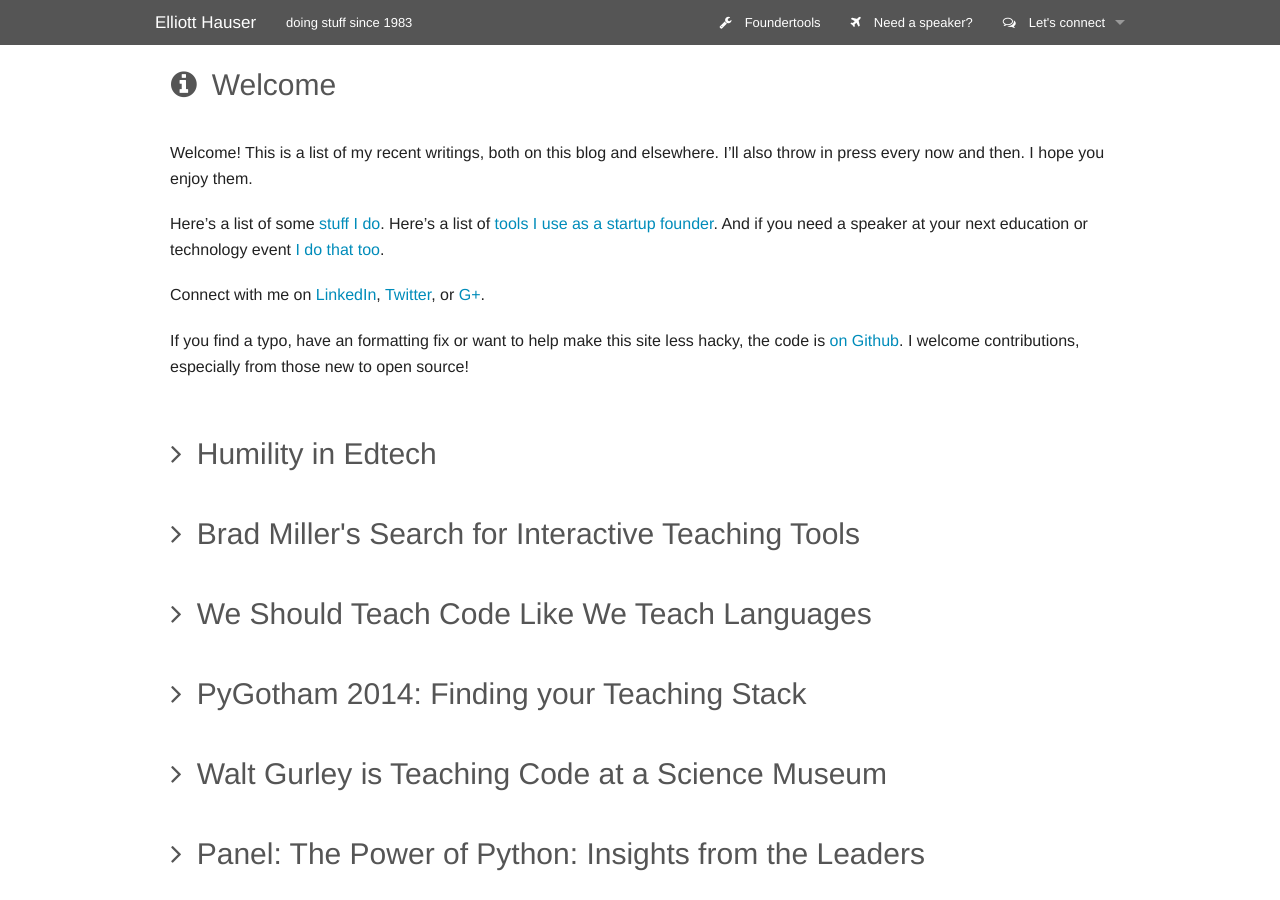
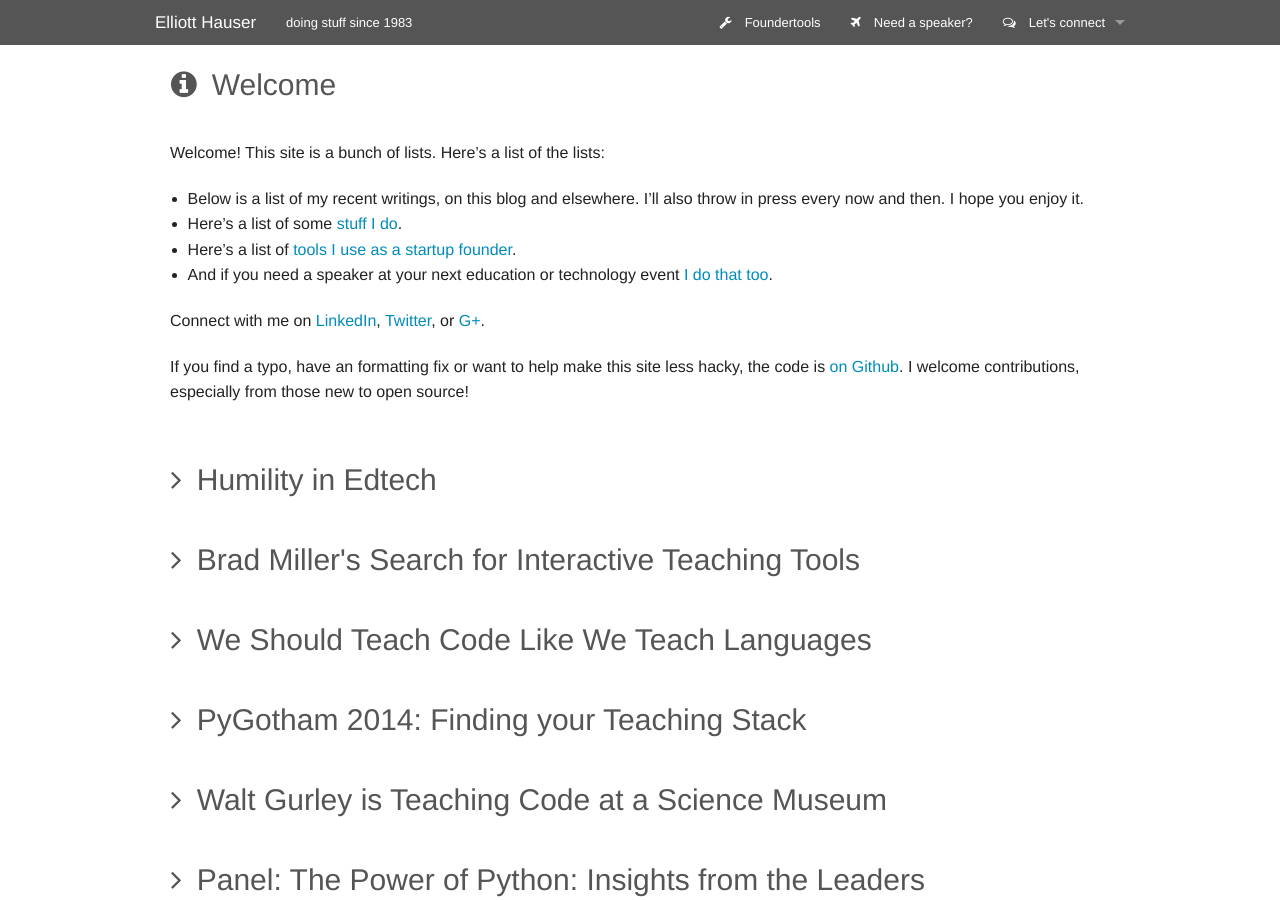
Before and after one commit to eah13/eah13.github.io, a Jekyll site: the page built from index.html, in a window 1280 px wide and 900 px high. Built offline with Jekyll 4.4.1, drawn with Linux system fonts in a browser that asks for light colours; nearby versions of some CDN libraries.

Commit message:
Listicles

```diff
--- a/_includes/welcome.md
+++ b/_includes/welcome.md
@@ -1,6 +1,9 @@
-Welcome!  This is a list of my recent writings, both on this blog and elsewhere.  I'll also throw in press every now and then. I hope you enjoy them.
+Welcome!  This site is a bunch of lists.  Here's a list of the lists:
 
-Here's a list of some [stuff I do](bio.html).  Here's a list of [tools I use as a startup founder](tools.html).  And if you need a speaker at your next education or technology event [I do that too](speaking.html).
+* Below is a list of my recent writings, on this blog and elsewhere.  I'll also throw in press every now and then. I hope you enjoy it.
+* Here's a list of some [stuff I do](bio.html).
+* Here's a list of [tools I use as a startup founder](tools.html).
+* And if you need a speaker at your next education or technology event [I do that too](speaking.html).
 
 Connect with me on [LinkedIn](http://linkedin.com/in/elliotthauser), [Twitter](http://twitter.com/hauspoor), or [G+](http://plus.google.com/+elliotthauser).
 
```
